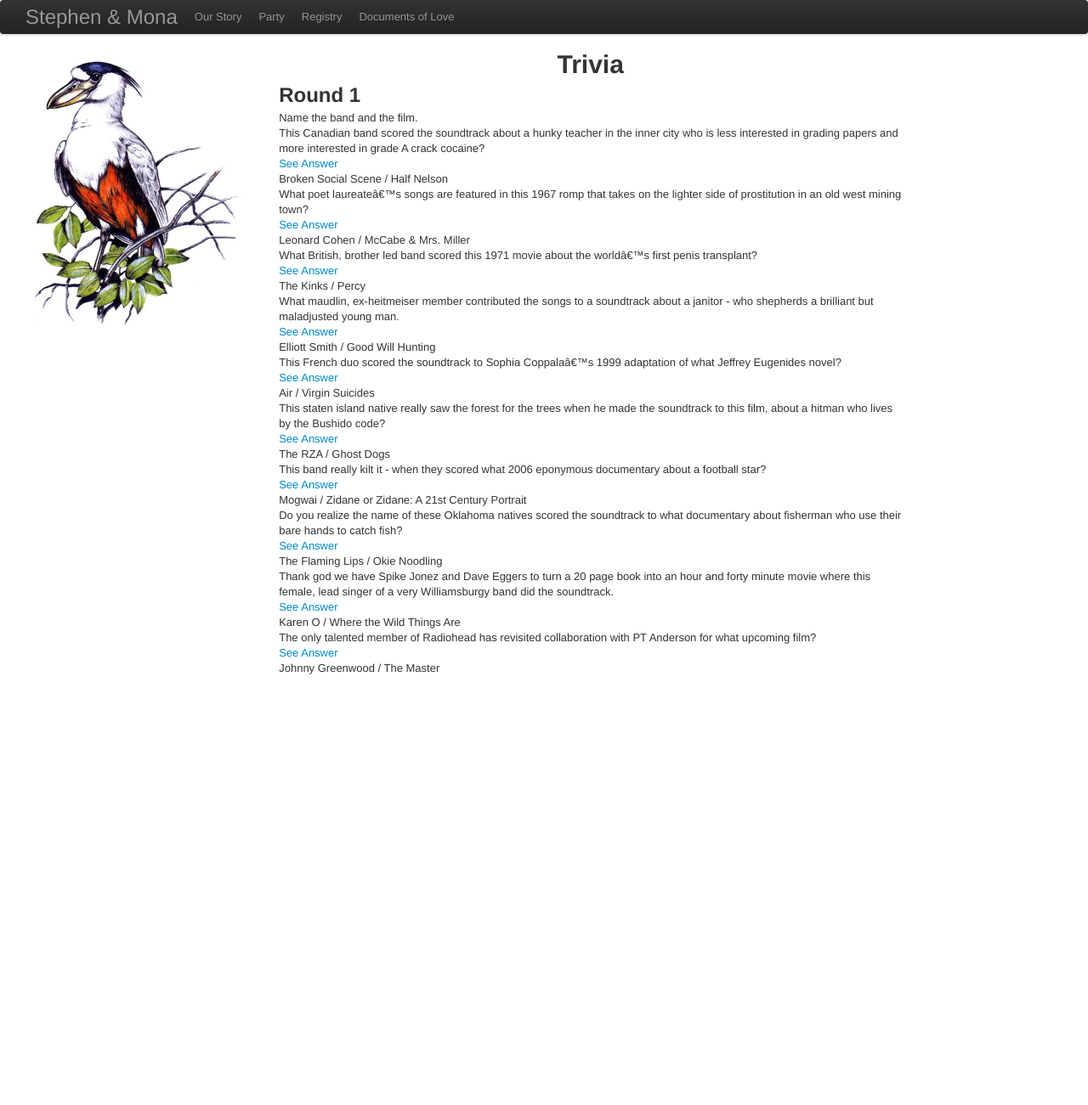
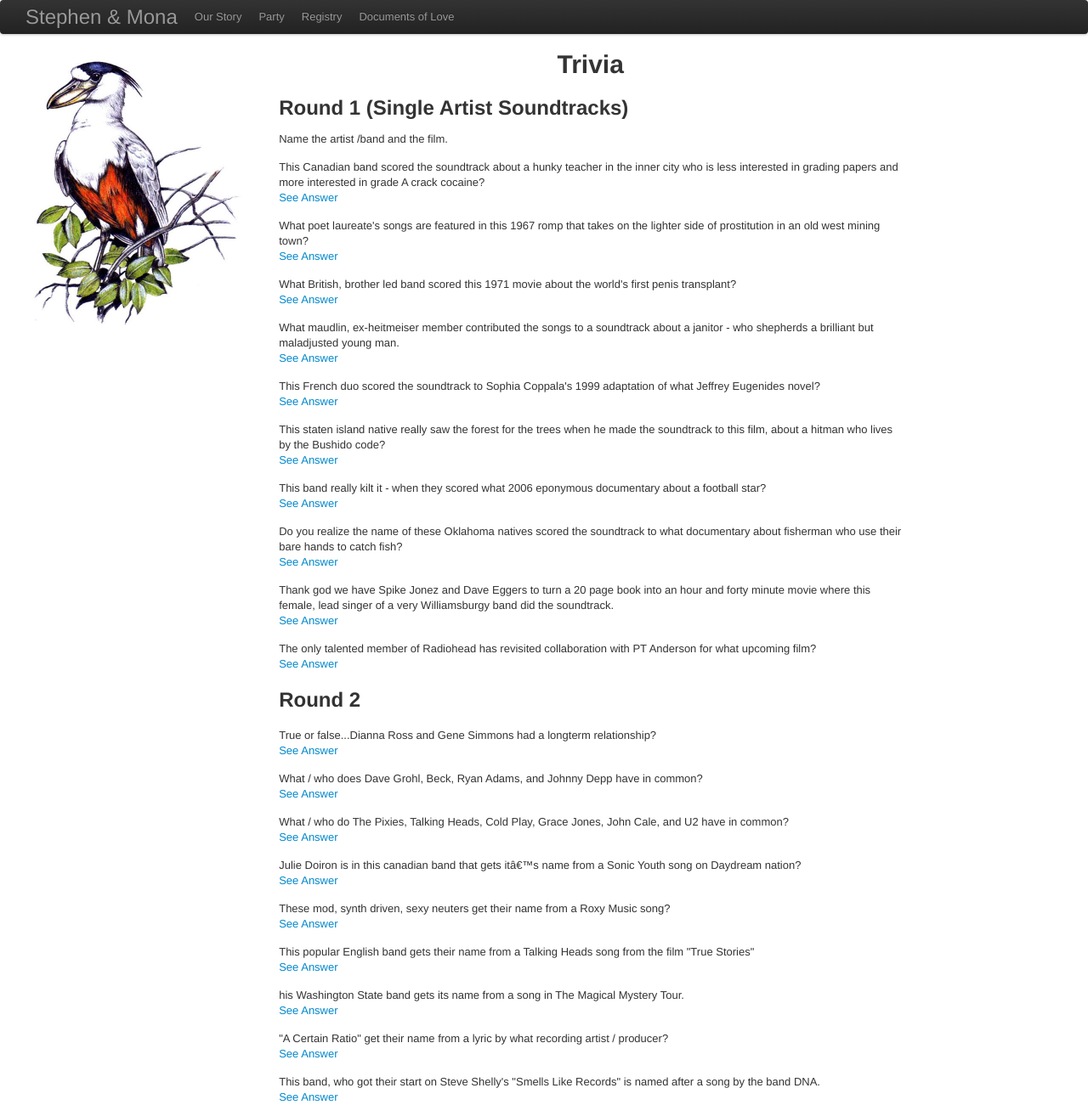
Before and after one commit to nodanaonlyzuul/wedding, a Jekyll site: the page built from trivia.html, in a window 1280 px wide. Shown: the whole page at 85% size. Built offline with Jekyll 4.4.1, drawn with Linux system fonts in a browser that asks for light colours; nearby versions of some CDN libraries; before the commit the page ends 900 px from its top, so only the background shows below that.

Commit message:
Adding a trivia page

```diff
--- a/css/application.css
+++ b/css/application.css
@@ -45,3 +45,16 @@ div.caption{
   text-align: center;
   font-style: italic;
 }
+
+div.instructions{
+  margin-top: 10px;
+}
+
+div.question_answer, div.round{
+ margin-top: 15px;
+}
+
+div.answer{
+  font-weight: bold;
+  display:none;
+}
--- a/index.html
+++ b/index.html
@@ -18,7 +18,7 @@ title: "Celebrate the Marriage, Lust, and Love of Stephen &amp; Mona"
   </div>
 
   <div class="span3">
-    <a href="/party.html"><h2>Party</h2></a>
+    <a href="/trivia.html"><h2>Music Trivia</h2></a>
   </div>
 
   <div class="span3">
@@ -30,8 +30,4 @@ title: "Celebrate the Marriage, Lust, and Love of Stephen &amp; Mona"
   </div>
 </div>
 
-<div class="row-fluid" style="text-align:center">
-  <div class="span12">
-    <a href="/trivia.html"><h2>Music Trivia</h2></a>
   </div>
-</div>
--- a/trivia.html
+++ b/trivia.html
@@ -8,10 +8,11 @@ title: "Trivia"
   <div class="span7">
     <div style="text-align:center;"><h1>Trivia</h1></div>
 
-    <div style="round">
-      <h2>Round 1</h2>
+    <div class="round">
+      <h2>Round 1 (Single Artist Soundtracks)</h2>
+
       <div class="instructions">
-        Name the band and the film.
+        Name the artist /band and the film.
       </div>
 
       <div class="question_answer">
@@ -19,27 +20,27 @@ title: "Trivia"
           This Canadian band scored the soundtrack about a hunky teacher in the inner city who is less interested in grading papers and more interested in grade A crack cocaine?
         </div>
         <a class="clickanswer">See Answer</a>
-        <div id="answer">
+        <div class="answer">
           Broken Social Scene / Half Nelson
         </div>
       </div>
 
       <div class="question_answer">
         <div class="question">
-          What poet laureate’s songs are featured in this 1967 romp that takes on the lighter side of prostitution in an old west mining town?
+          What poet laureate's songs are featured in this 1967 romp that takes on the lighter side of prostitution in an old west mining town?
         </div>
         <a class="clickanswer">See Answer</a>
-        <div id="answer">
+        <div class="answer">
           Leonard Cohen / McCabe & Mrs. Miller
         </div>
       </div>
 
       <div class="question_answer">
         <div class="question">
-          What British, brother led band scored this 1971 movie about the world’s first penis transplant?
+          What British, brother led band scored this 1971 movie about the world's first penis transplant?
         </div>
         <a class="clickanswer">See Answer</a>
-        <div id="answer">
+        <div class="answer">
           The Kinks / Percy
         </div>
       </div>
@@ -49,17 +50,17 @@ title: "Trivia"
           What maudlin, ex-heitmeiser member contributed the songs to a soundtrack about a janitor - who shepherds a brilliant but maladjusted young man.
         </div>
         <a class="clickanswer">See Answer</a>
-        <div id="answer">
+        <div class="answer">
           Elliott Smith / Good Will Hunting
         </div>
       </div>
 
       <div class="question_answer">
         <div class="question">
-          This French duo scored the soundtrack to Sophia Coppala’s 1999 adaptation of what Jeffrey Eugenides novel?
+          This French duo scored the soundtrack to Sophia Coppala's 1999 adaptation of what Jeffrey Eugenides novel?
         </div>
         <a class="clickanswer">See Answer</a>
-        <div id="answer">
+        <div class="answer">
           Air / Virgin Suicides
         </div>
       </div>
@@ -69,7 +70,7 @@ title: "Trivia"
           This staten island native really saw the forest for the trees when he made the soundtrack to this film, about a hitman who lives by the Bushido code?
         </div>
         <a class="clickanswer">See Answer</a>
-        <div id="answer">
+        <div class="answer">
           The RZA / Ghost Dogs
         </div>
       </div>
@@ -79,7 +80,7 @@ title: "Trivia"
           This band really kilt it - when they scored what 2006 eponymous documentary about a football star?
         </div>
         <a class="clickanswer">See Answer</a>
-        <div id="answer">
+        <div class="answer">
           Mogwai / Zidane or Zidane: A 21st Century Portrait
         </div>
       </div>
@@ -89,7 +90,7 @@ title: "Trivia"
             Do you realize the name of these Oklahoma natives scored the soundtrack to what documentary about fisherman who use their bare hands to catch fish?
         </div>
         <a class="clickanswer">See Answer</a>
-        <div id="answer">
+        <div class="answer">
           The Flaming Lips / Okie Noodling
         </div>
       </div>
@@ -99,7 +100,7 @@ title: "Trivia"
           Thank god we have Spike Jonez and Dave Eggers to turn a 20 page book into an hour and forty minute movie where this female, lead singer of a very Williamsburgy band did the soundtrack.
         </div>
         <a class="clickanswer">See Answer</a>
-        <div id="answer">
+        <div class="answer">
           Karen O / Where the Wild Things Are
         </div>
       </div>
@@ -109,12 +110,114 @@ title: "Trivia"
           The only talented member of Radiohead has revisited collaboration with PT Anderson for what upcoming film?
         </div>
         <a class="clickanswer">See Answer</a>
-        <div id="answer">
+        <div class="answer">
           Johnny Greenwood / The Master
         </div>
       </div>
 
     </div>
 
+    <div class="round">
+      <h2>Round 2</h2>
+
+      <div class="question_answer">
+        <div class="question">
+          True or false...Dianna Ross and Gene Simmons had a longterm relationship?
+        </div>
+        <a class="clickanswer">See Answer</a>
+        <div class="answer">
+          Very True. Very Weird.
+        </div>
+      </div>
+
+      <div class="question_answer">
+        <div class="question">
+          What / who does Dave Grohl, Beck, Ryan Adams, and Johnny Depp have in common?
+        </div>
+        <a class="clickanswer">See Answer</a>
+        <div class="answer">
+          They all dated Winona Ryder.
+        </div>
+      </div>
+
+      <div class="question_answer">
+        <div class="question">
+          What / who do The Pixies, Talking Heads, Cold Play, Grace Jones, John Cale, and U2 have in common?
+        </div>
+        <a class="clickanswer">See Answer</a>
+        <div class="answer">
+          They've all been produced by Brian Eno.
+        </div>
+      </div>
+
+      <div class="question_answer">
+        <div class="question">
+          Julie Doiron is in this canadian band that gets it’s name from a Sonic Youth song on Daydream nation?
+        </div>
+        <a class="clickanswer">See Answer</a>
+        <div class="answer">
+          Eric's Trip
+        </div>
+      </div>
+
+      <div class="question_answer">
+        <div class="question">
+          These mod, synth driven, sexy neuters get their name from a Roxy Music song?
+        </div>
+        <a class="clickanswer">See Answer</a>
+        <div class="answer">
+          Ladytron
+        </div>
+      </div>
+
+      <div class="question_answer">
+        <div class="question">
+         This popular English band gets their name from a Talking Heads song from the film "True Stories"
+        </div>
+        <a class="clickanswer">See Answer</a>
+        <div class="answer">
+          The Radio Head
+        </div>
+      </div>
+
+      <div class="question_answer">
+        <div class="question">
+          his Washington State band gets its name from a song in The Magical Mystery Tour.
+        </div>
+        <a class="clickanswer">See Answer</a>
+        <div class="answer">
+          Death Cab for Cutie
+        </div>
+      </div>
+
+      <div class="question_answer">
+        <div class="question">
+            "A Certain Ratio" get their name from a lyric by what recording artist / producer?
+        </div>
+        <a class="clickanswer">See Answer</a>
+        <div class="answer">
+          The Brian Eno
+        </div>
+      </div>
+
+      <div class="question_answer">
+        <div class="question">
+          This band, who got their start on Steve Shelly's "Smells Like Records" is named after a song by the band DNA.
+        </div>
+        <a class="clickanswer">See Answer</a>
+        <div class="answer">
+          Blonde Redhead
+        </div>
+      </div>
+    </div>
+
   </div>
 </div>
+
+<script type="text/javascript" charset="utf-8">
+  $(function(){
+    $("a.clickanswer").click(function(e){
+      $(this).next("div").show(250);
+    })
+  });
+</script>
```
